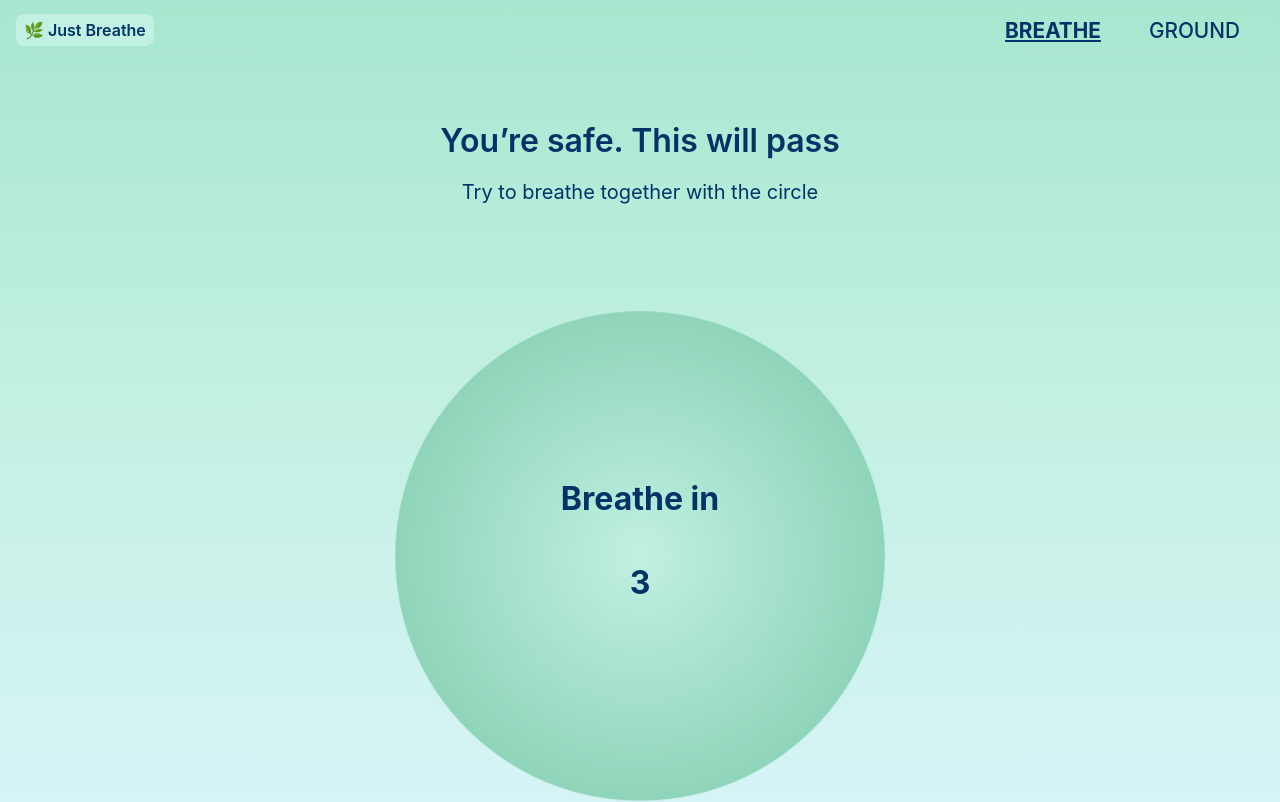
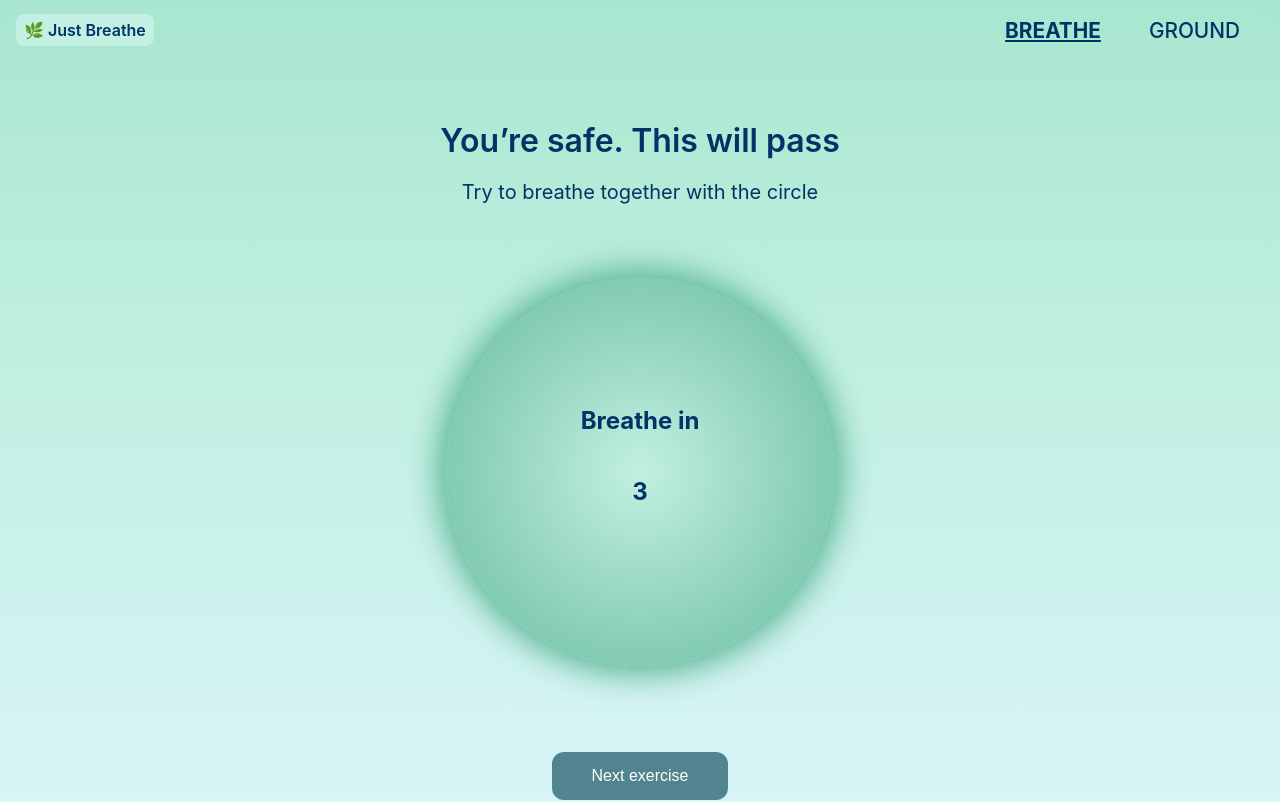
Before and after one commit to Eka1984/panic-tools, a React (Vite) app: page / in a window 1280 px wide. Shown: the top 802 px of the page. Built offline with nearby package versions, Linux system fonts and the light colour scheme; a web font is replaced by a local one.

Commit message:
Update styles for BreathingCircle and Breathing pages: adjust circlePlaceholder widths and refine color variables

```diff
--- a/src/components/BreathingCircle.module.css
+++ b/src/components/BreathingCircle.module.css
@@ -2,6 +2,7 @@
   position: relative;
   width: 100%;
   height: 100%;
+  margin-bottom: 3rem;
 }
 
 .circle {
@@ -9,7 +10,7 @@
   height: 100%;
   border-radius: 50%;
   background: var(--circle-gradient);
-  /* box-shadow: 0 0 40px 10px var(--mint-dark); */
+  box-shadow: 0 0 40px 10px var(--lime-green);
   transition: all 4.4s linear;
   transform: scale(0.7);
 }
@@ -43,3 +44,15 @@
   font-size: 2rem !important;
   opacity: 1;
 }
+
+@media (max-width: 1280px) {
+  .text {
+    font-size: 1.5rem !important;
+  }
+}
+
+@media (max-width: 425px) {
+  .text {
+    font-size: 1.3rem !important;
+  }
+}
--- a/src/pages/Breathing.module.css
+++ b/src/pages/Breathing.module.css
@@ -69,20 +69,20 @@
 /* ≥ 768px (tablets) */
 @media (min-width: 768px) {
   .circlePlaceholder {
-    width: 70%;
+    width: 50%;
   }
 }
 
 /* ≥ 1024px (laptops) */
 @media (min-width: 1024px) {
   .circlePlaceholder {
-    width: 60%;
+    width: 50%;
   }
 }
 
 /* ≥ 1280px (large screens) */
 @media (min-width: 1280px) {
   .circlePlaceholder {
-    width: 50%;
+    width: 40%;
   }
 }
--- a/src/styles/variables.css
+++ b/src/styles/variables.css
@@ -7,6 +7,7 @@
   --text: #003366;
   --white: #ffffff;
   --accent: #51848f;
+  --lime-green: #58b392;
 
   /* Gradient */
   --bg-gradient: linear-gradient(
@@ -19,7 +20,7 @@
   --circle-gradient: radial-gradient(
     circle,
     var(--mint-light) 0%,
-    color-mix(in srgb, var(--mint-light), var(--mint-dark) 60%) 70%,
+    color-mix(in srgb, var(--mint-light), var(--lime-green) 60%) 70%,
     var(--mint-dark) 80%,
     transparent 100%
   );
```
